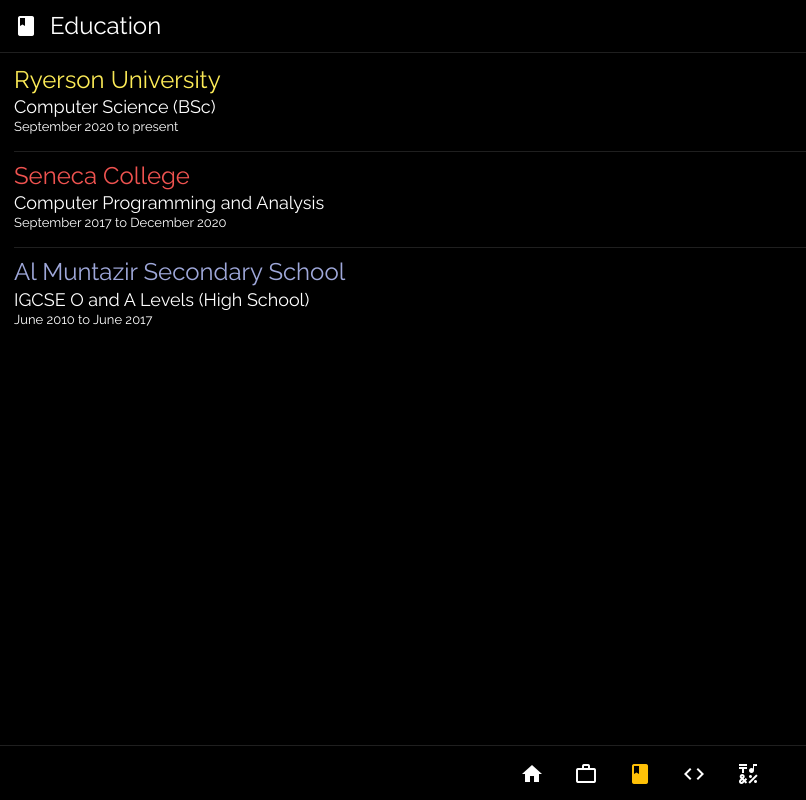
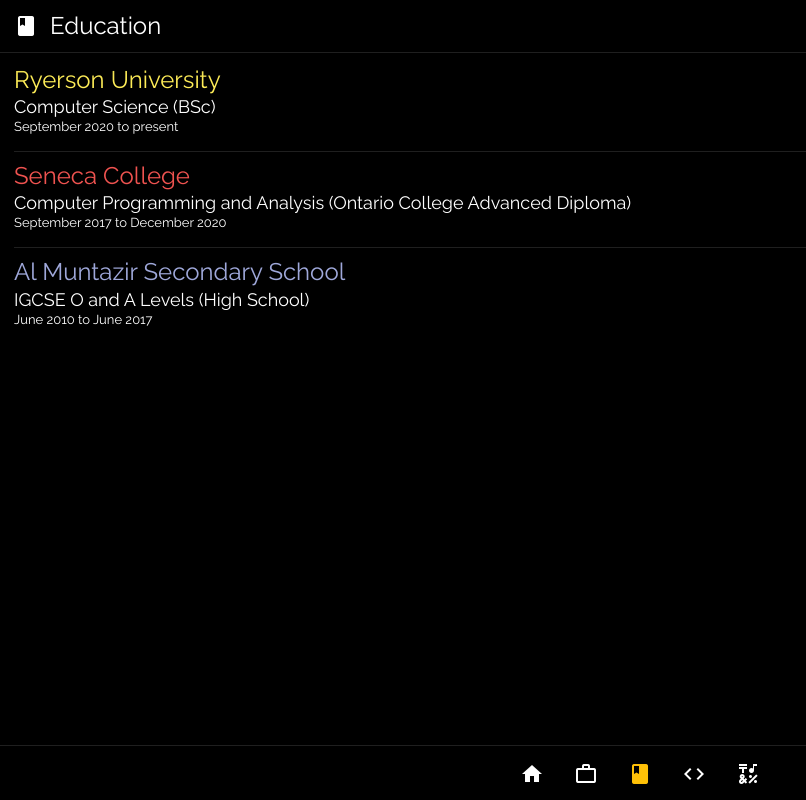
Before and after one commit to ImranR98/ImranR, an Angular app: page /education in a window 1280 px wide. Shown: the whole page, without its empty margins (0-806 px from the left). Built offline with nearby package versions, Linux system fonts and the light colour scheme.

Commit message:
Updated modules + Content tweaks

```diff
--- a/src/app/education/education.component.html
+++ b/src/app/education/education.component.html
@@ -15,7 +15,7 @@
         <div fxLayout="column">
             <div fxLayout="column" fxLayoutGap="0.3em">
                 <span class="seneca xLargeText">Seneca College</span>
-                <span class="largeText">Computer Programming and Analysis</span>
+                <span class="largeText">Computer Programming and Analysis (Ontario College Advanced Diploma)</span>
             </div>
             <span class="smallText">September 2017 to December 2020</span>
         </div>
--- a/src/app/home/home.component.html
+++ b/src/app/home/home.component.html
@@ -7,7 +7,7 @@
                     Toronto &nbsp;
                     <img src='../../assets/ca.svg' class="width1em">
                     &nbsp; | &nbsp;
-                    Software development student with a passion for learning and an interest in Web and App development
+                    Computer Science student with a passion for learning and an interest in Web and App development
                 </span>
             </div>
             <app-nav [showHomeButton]="true"></app-nav>
@@ -17,7 +17,7 @@
                     src='../../assets/git.png' class="width1em"></a>
             <a href="https://medium.com/@imranr.dev" target="_blank" fxLayout="row" fxLayoutAlign="center end"><img
                     src='../../assets/medium.png' class="width1em"></a>
-            <a href="https://www.linkedin.com/in/imran-remtulla-419564158/" target="_blank" fxLayout="row"
+            <a href="https://www.linkedin.com/in/iremtulla/" target="_blank" fxLayout="row"
                 fxLayoutAlign="center end"><img src='../../assets/link.png' class="width1em"></a>
             <a href="mailto:iremtulla15@gmail.com" fxLayout="row" fxLayoutAlign="center end"><img
                     src='../../assets/mail.png' class="width1em"></a>
--- a/src/app/projects/projects.component.html
+++ b/src/app/projects/projects.component.html
@@ -20,7 +20,7 @@
         <div fxLayout="column">
             <div fxLayout="column" fxLayoutGap="0.3em">
                 <span class="lipa xLargeText">Lipa</span>
-                <span class="largeText">Calculates the amount each person owes when splitting a reciept. Made with Angular.</span>
+                <span class="largeText">Calculates the amount each person owes when splitting a receipt. Made with Angular.</span>
             </div>
             <div fxLayout="row" fxLayoutGap="1em">
                 <span class="smallText"><a href="http://lipa.imranr.dev/" target="_blank"
```
Also changed, not shown: package.json (+13 -13 lines), 1 other file (tests, documents, lock files or other folders).
